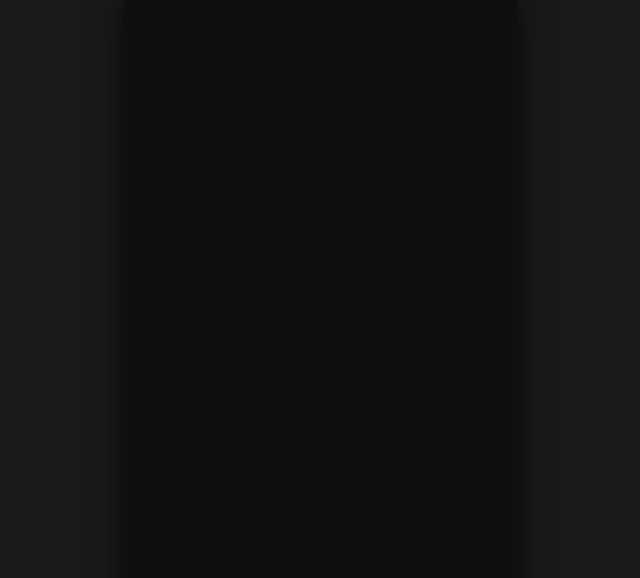
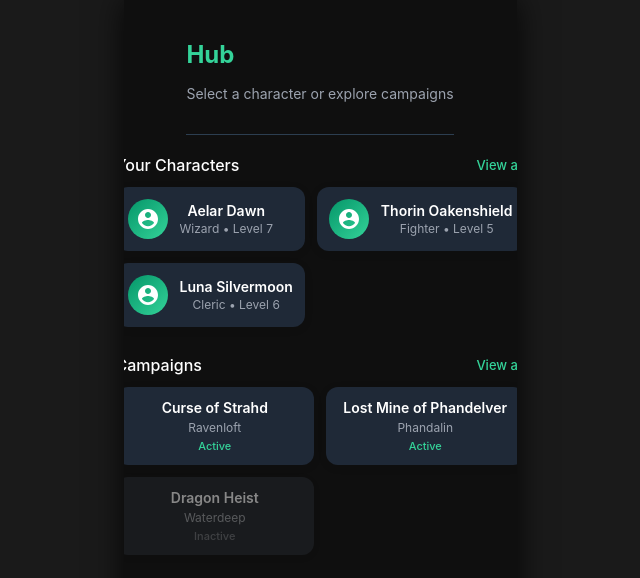
Before and after one commit to Whimsy-rat-trap/dnd-mobile-app, a React (Create React App) app: page /hub in a window 1280 px wide. Before the commit this address had no page. Shown: the top 578 px of the page, without its empty margins (320-960 px from the left). Built offline with nearby package versions, Linux system fonts and the light colour scheme.

Commit message:
0.0.38.9 (added Hub page, Inventory page, Quest page; started working on Hub page)

```diff
--- a/src/App.tsx
+++ b/src/App.tsx
@@ -5,6 +5,9 @@ import Dashboard from './pages/Dashboard';
 import CharacterContainer from './pages/CharacterContainer';
 import SpellbookContainer from './pages/SpellbookContainer';
 import CampaignContainer from './pages/CampaignContainer';
+import Hub from './pages/Hub';
+import Quest from './pages/Quest';
+import Inventory from './pages/Inventory';
 
 const App: React.FC = () => {
     return (
@@ -17,6 +20,9 @@ const App: React.FC = () => {
                         <Route path="/characters" element={<CharacterContainer />} />
                         <Route path="/spellbook" element={<SpellbookContainer />} />
                         <Route path="/campaigns" element={<CampaignContainer />} />
+                        <Route path="/hub" element={<Hub />} />
+                        <Route path="/quests" element={<Quest />} />
+                        <Route path="/inventory" element={<Inventory />} />
                     </Routes>
                 </div>
             </div>
--- /dev/null
+++ b/src/pages/Hub.css
@@ -0,0 +1,197 @@
+.hub-page {
+    background: #0f0f0f;
+    padding: 0 20px;
+    height: 100%;
+    display: flex;
+    flex-direction: column;
+    overflow-y: auto;
+}
+
+.hub-header {
+    padding: 20px 0 16px 0;
+    border-bottom: 1px solid #2c3e50;
+    margin-bottom: 20px;
+}
+
+.header-top {
+    display: flex;
+    justify-content: space-between;
+    align-items: center;
+}
+
+.header-title {
+    font-family: var(--font-family);
+    font-weight: 700;
+    font-size: 24px;
+    color: #34d399;
+}
+
+.header-subtitle {
+    font-family: var(--font-family);
+    font-weight: 400;
+    font-size: 14px;
+    color: #9ca3af;
+    margin-top: 8px;
+}
+
+.hub-content {
+    flex: 1;
+    display: flex;
+    flex-direction: column;
+    gap: 28px;
+    padding-bottom: 20px;
+}
+
+.hub-section {
+    display: flex;
+    flex-direction: column;
+    gap: 12px;
+}
+
+.section-header {
+    display: flex;
+    justify-content: space-between;
+    align-items: center;
+}
+
+.section-title {
+    font-family: var(--font-family);
+    font-weight: 500;
+    font-size: 16px;
+    color: #fff;
+}
+
+.view-all-link {
+    font-family: var(--font-family);
+    font-weight: 500;
+    font-size: 13px;
+    color: #34d399;
+    background: none;
+    border: none;
+    cursor: pointer;
+    text-decoration: none;
+}
+
+/* Сетка персонажей */
+.character-grid {
+    display: grid;
+    grid-template-columns: 1fr 1fr;
+    gap: 12px;
+}
+
+.character-card-link {
+    display: block;
+    text-decoration: none;
+}
+
+.character-card-hub {
+    background: #1f2937;
+    border-radius: 12px;
+    padding: 12px;
+    box-shadow: 0 2px 8px rgba(0, 0, 0, 0.1);
+    transition: transform 0.1s ease;
+}
+
+.character-card-hub:hover {
+    transform: scale(1.02);
+}
+
+.character-card-header {
+    display: flex;
+    align-items: center;
+    gap: 12px;
+}
+
+.avatar-small {
+    width: 40px;
+    height: 40px;
+    border-radius: 50%;
+    background: linear-gradient(315deg, #34d399, #059669);
+    display: flex;
+    align-items: center;
+    justify-content: center;
+    flex-shrink: 0;
+}
+
+.avatar-small svg {
+    width: 24px;
+    height: 24px;
+}
+
+.character-info-hub {
+    display: flex;
+    flex-direction: column;
+    gap: 2px;
+    overflow: hidden;
+}
+
+.character-name-hub {
+    font-family: var(--font-family);
+    font-weight: 600;
+    font-size: 14px;
+    color: #fff;
+    white-space: nowrap;
+    overflow: hidden;
+    text-overflow: ellipsis;
+}
+
+.character-class-hub {
+    font-family: var(--font-family);
+    font-weight: 400;
+    font-size: 12px;
+    color: #9ca3af;
+}
+
+/* Сетка кампаний */
+.campaigns-grid {
+    display: grid;
+    grid-template-columns: 1fr 1fr;
+    gap: 12px;
+}
+
+.campaign-card-link {
+    display: block;
+    text-decoration: none;
+}
+
+.campaign-card-hub {
+    background: #1f2937;
+    border-radius: 12px;
+    padding: 12px;
+    box-shadow: 0 2px 8px rgba(0, 0, 0, 0.1);
+    display: flex;
+    flex-direction: column;
+    gap: 4px;
+    transition: opacity 0.2s;
+}
+
+.campaign-card-hub.inactive {
+    opacity: 0.5;
+    filter: grayscale(0.6);
+}
+
+.campaign-name-hub {
+    font-family: var(--font-family);
+    font-weight: 600;
+    font-size: 14px;
+    color: #fff;
+}
+
+.campaign-description-hub {
+    font-family: var(--font-family);
+    font-weight: 400;
+    font-size: 12px;
+    color: #9ca3af;
+}
+
+.campaign-status-hub {
+    font-family: var(--font-family);
+    font-weight: 500;
+    font-size: 11px;
+    color: #34d399;
+    text-transform: capitalize;
+}
+
+.campaign-card-hub.inactive .campaign-status-hub {
+    color: #6b7280;
+}
--- /dev/null
+++ b/src/pages/Hub.tsx
@@ -0,0 +1,90 @@
+import React from 'react';
+import { Link } from 'react-router-dom';
+import './Hub.css';
+
+const Hub: React.FC = () => {
+    // Моковые данные персонажей
+    const characters = [
+        { id: 1, name: 'Aelar Dawn', class: 'Wizard', level: 7 },
+        { id: 2, name: 'Thorin Oakenshield', class: 'Fighter', level: 5 },
+        { id: 3, name: 'Luna Silvermoon', class: 'Cleric', level: 6 },
+    ];
+
+    // Моковые данные кампаний
+    const campaigns = [
+        { id: 1, name: 'Curse of Strahd', status: 'active', description: 'Ravenloft' },
+        { id: 2, name: 'Lost Mine of Phandelver', status: 'active', description: 'Phandalin' },
+        { id: 3, name: 'Dragon Heist', status: 'inactive', description: 'Waterdeep' },
+    ];
+
+    return (
+        <div className="page hub-page">
+            <div className="hub-header">
+                <div className="header-top">
+                    <span className="header-title">Hub</span>
+                </div>
+                <div className="header-subtitle">Select a character or explore campaigns</div>
+            </div>
+
+            <div className="hub-content">
+                {/* Секция персонажей */}
+                <div className="hub-section">
+                    <div className="section-header">
+                        <span className="section-title">Your Characters</span>
+                        <Link to="/characters" className="view-all-link">View all</Link>
+                    </div>
+                    <div className="character-grid">
+                        {characters.map((char) => (
+                            <Link
+                                to={`/character/${char.id}`}
+                                key={char.id}
+                                className="character-card-link"
+                                style={{ textDecoration: 'none' }}
+                            >
+                                <div className="character-card-hub">
+                                    <div className="character-card-header">
+                                        <div className="avatar-small">
+                                            <svg width="24" height="24" viewBox="0 0 24 24" fill="none" xmlns="http://www.w3.org/2000/svg">
+                                                <path d="M12 2C6.48 2 2 6.48 2 12s4.48 10 10 10 10-4.48 10-10S17.52 2 12 2zm0 3c1.66 0 3 1.34 3 3s-1.34 3-3 3-3-1.34-3-3 1.34-3 3-3zm0 14.2c-2.5 0-4.71-1.28-6-3.22.03-1.99 4-3.08 6-3.08 1.99 0 5.97 1.09 6 3.08-1.29 1.94-3.5 3.22-6 3.22z" fill="white"/>
+                                            </svg>
+                                        </div>
+                                        <div className="character-info-hub">
+                                            <div className="character-name-hub">{char.name}</div>
+                                            <div className="character-class-hub">{char.class} • Level {char.level}</div>
+                                        </div>
+                                    </div>
+                                </div>
+                            </Link>
+                        ))}
+                    </div>
+                </div>
+
+                {/* Секция кампаний */}
+                <div className="hub-section">
+                    <div className="section-header">
+                        <span className="section-title">Campaigns</span>
+                        <Link to="/campaigns" className="view-all-link">View all</Link>
+                    </div>
+                    <div className="campaigns-grid">
+                        {campaigns.map((camp) => (
+                            <Link
+                                to={`/campaign/${camp.id}`}
+                                key={camp.id}
+                                className="campaign-card-link"
+                                style={{ textDecoration: 'none' }}
+                            >
+                                <div className={`campaign-card-hub ${camp.status !== 'active' ? 'inactive' : ''}`}>
+                                    <div className="campaign-name-hub">{camp.name}</div>
+                                    <div className="campaign-description-hub">{camp.description}</div>
+                                    <div className="campaign-status-hub">{camp.status}</div>
+                                </div>
+                            </Link>
+                        ))}
+                    </div>
+                </div>
+            </div>
+        </div>
+    );
+};
+
+export default Hub;
--- /dev/null
+++ b/src/pages/Inventory.css
@@ -0,0 +1,25 @@
+.inventory-page {
+    background: #0f0f0f;
+    padding: 40px 20px;
+    display: flex;
+    flex-direction: column;
+    align-items: center;
+    justify-content: center;
+    height: 100%;
+    text-align: center;
+}
+
+.inventory-page h1 {
+    font-family: var(--font-family);
+    font-weight: 700;
+    font-size: 28px;
+    color: #34d399;
+    margin-bottom: 16px;
+}
+
+.inventory-page p {
+    font-family: var(--font-family);
+    font-weight: 400;
+    font-size: 18px;
+    color: #9ca3af;
+}
--- /dev/null
+++ b/src/pages/Inventory.tsx
@@ -0,0 +1,13 @@
+import React from 'react';
+import './Inventory.css';
+
+const Inventory: React.FC = () => {
+    return (
+        <div className="page inventory-page">
+            <h1>Inventory</h1>
+            <p>Coming soon...</p>
+        </div>
+    );
+};
+
+export default Inventory;
--- /dev/null
+++ b/src/pages/Quest.css
@@ -0,0 +1,25 @@
+.quest-page {
+    background: #0f0f0f;
+    padding: 40px 20px;
+    display: flex;
+    flex-direction: column;
+    align-items: center;
+    justify-content: center;
+    height: 100%;
+    text-align: center;
+}
+
+.quest-page h1 {
+    font-family: var(--font-family);
+    font-weight: 700;
+    font-size: 28px;
+    color: #34d399;
+    margin-bottom: 16px;
+}
+
+.quest-page p {
+    font-family: var(--font-family);
+    font-weight: 400;
+    font-size: 18px;
+    color: #9ca3af;
+}
--- /dev/null
+++ b/src/pages/Quest.tsx
@@ -0,0 +1,13 @@
+import React from 'react';
+import './Quest.css';
+
+const Quest: React.FC = () => {
+    return (
+        <div className="page quest-page">
+            <h1>Quests</h1>
+            <p>Coming soon...</p>
+        </div>
+    );
+};
+
+export default Quest;
```
Lines whose indentation alone changed are shown as unchanged.
